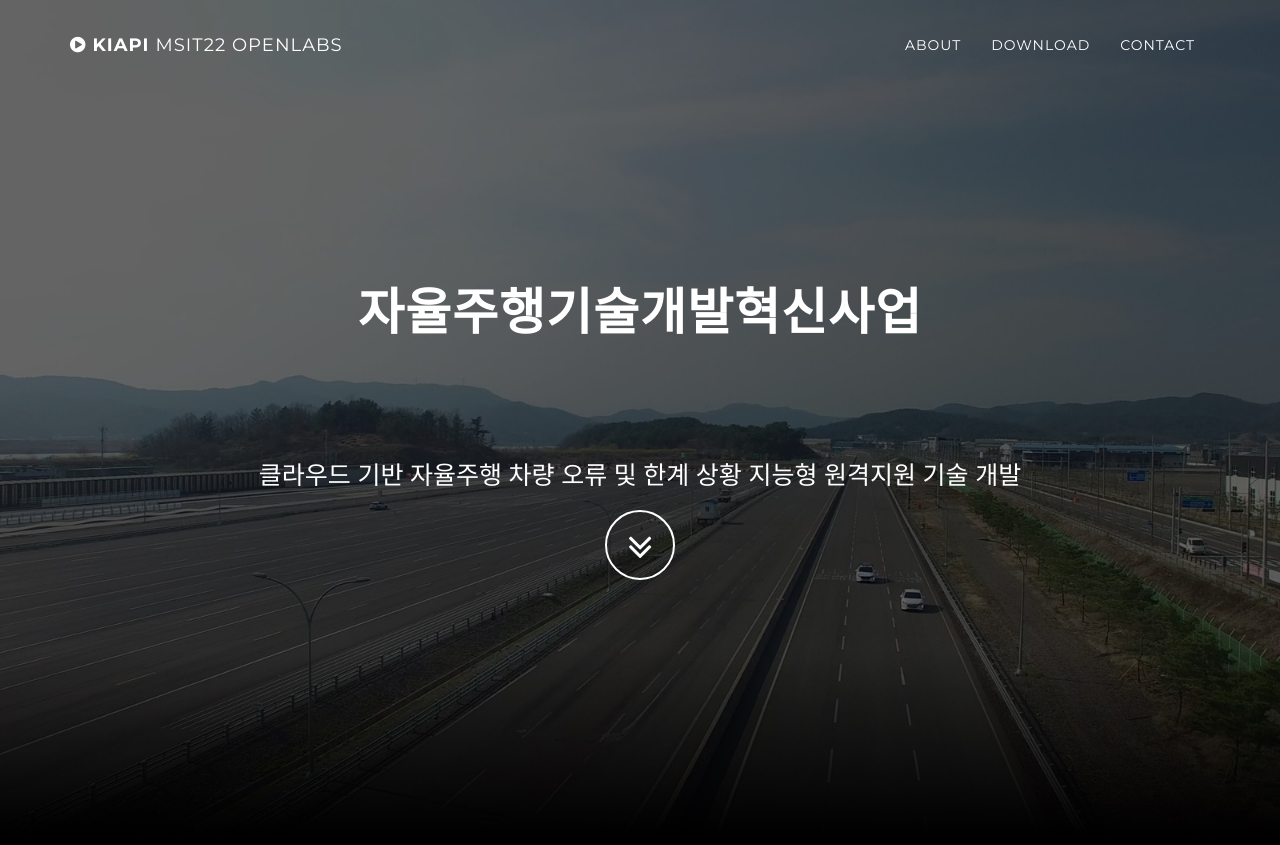
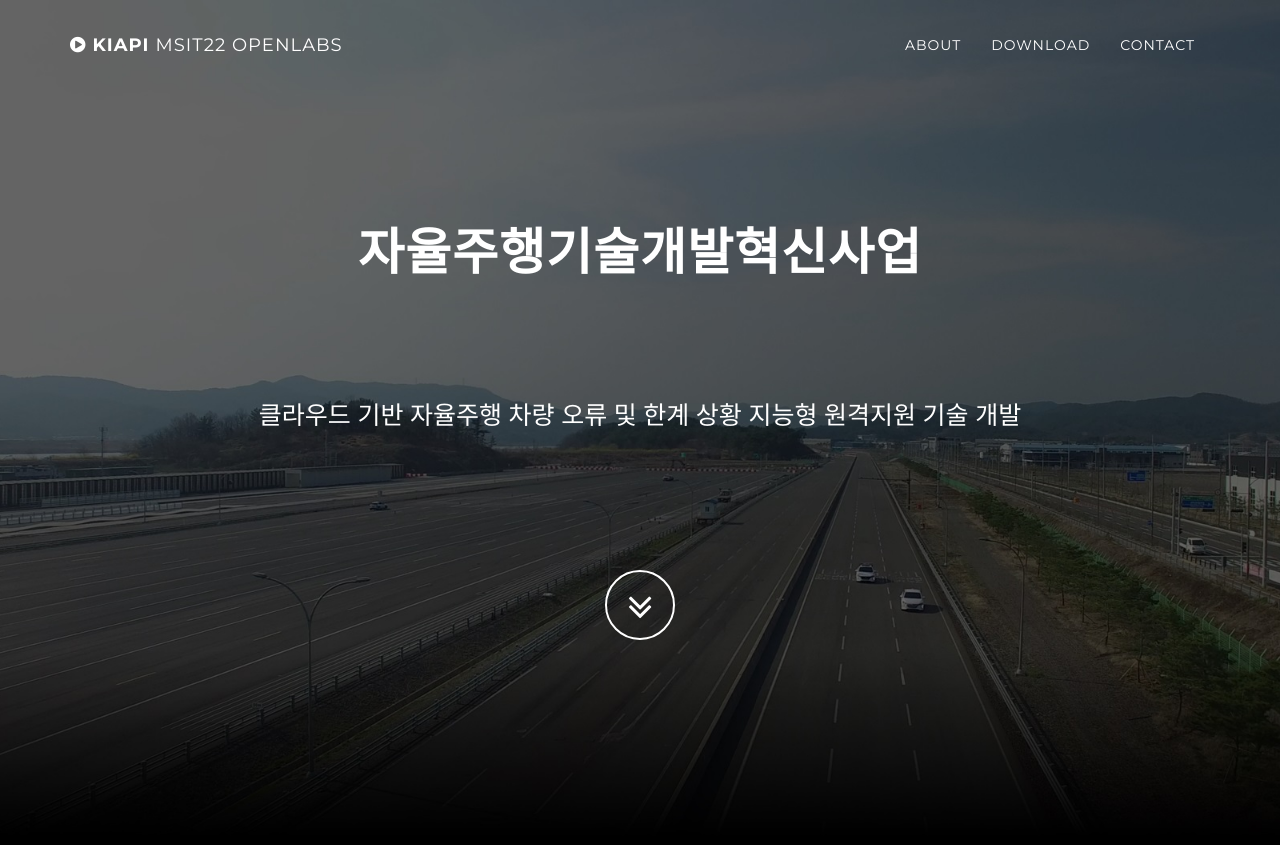
Before and after one commit to knowJang/kiapi-msit-22.github.io, a Jekyll site: the page built from index.html, in a window 1280 px wide and 900 px high. Shown: the top 845 px of the window. Built offline with Jekyll 4.4.1, drawn with Linux system fonts in a browser that asks for light colours.

Commit message:
Update header.html

```diff
--- a/_includes/header.html
+++ b/_includes/header.html
@@ -5,7 +5,7 @@
                 <div class="row">
                     <div class="col-lg-12 text-center">
                         <h1 class="brand-heading">자율주행기술개발혁신사업</h1>
-                        <p class="intro-text"><br><br>클라우드 기반 자율주행 차량 오류 및 한계 상황 지능형 원격지원 기술 개발<br>
+                        <p class="intro-text"><br><br>클라우드 기반 자율주행 차량 오류 및 한계 상황 지능형 원격지원 기술 개발<br><br><br><br>
                         <a href="#about" class="btn btn-circle page-scroll">
                             <i class="fa fa-angle-double-down animated"></i>
                         </a>
```
